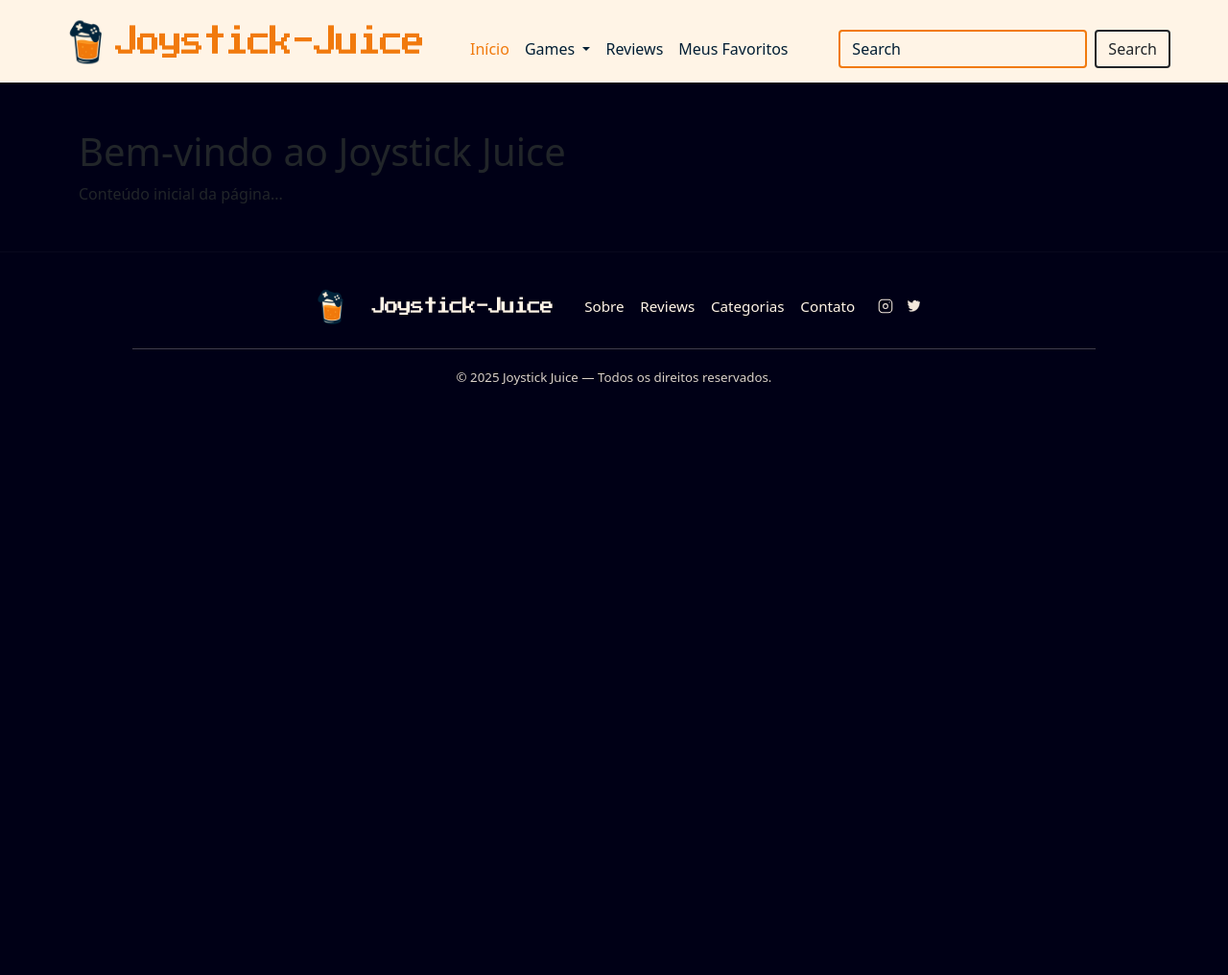
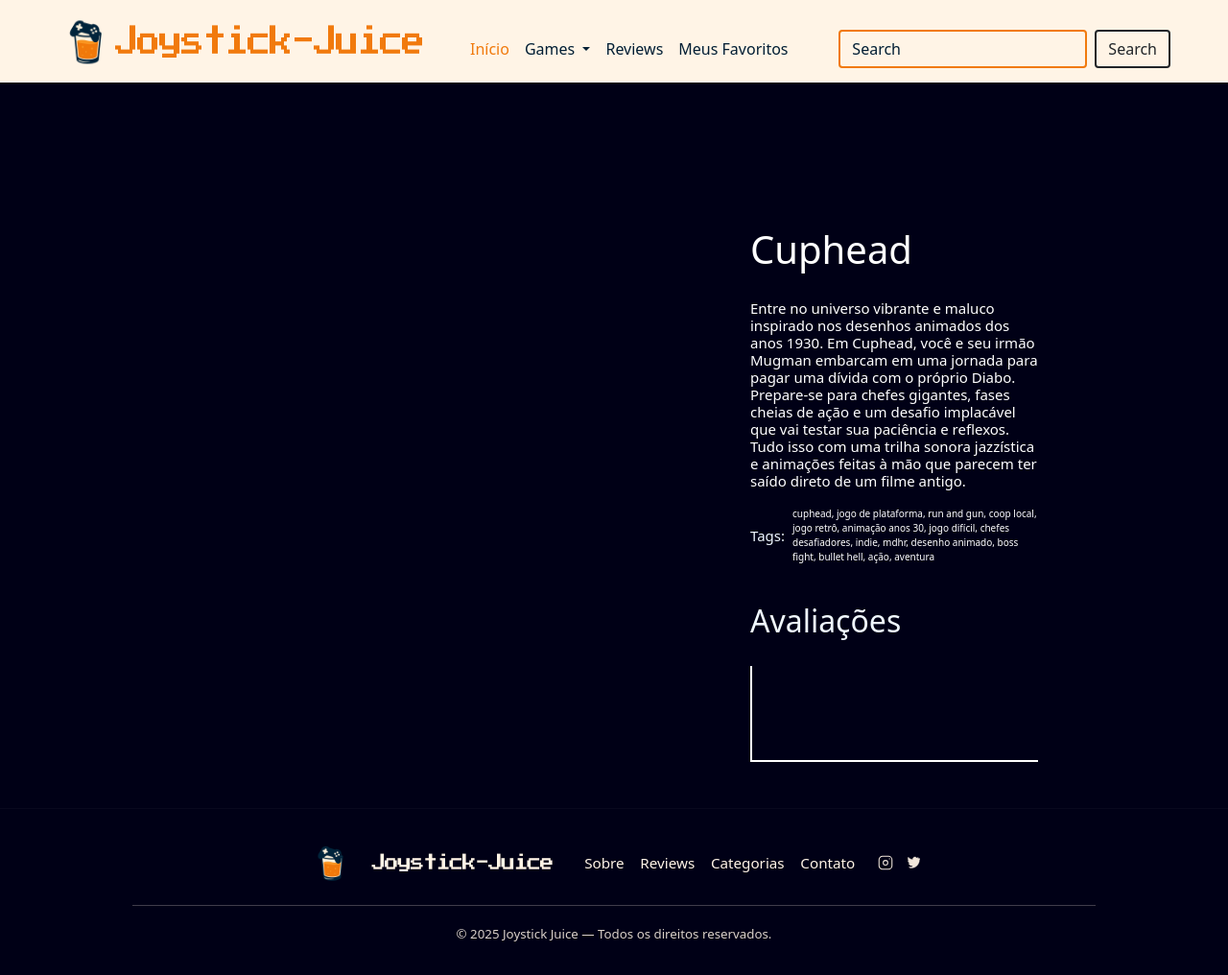
Before and after one commit to Mxrlrey/Joystick-Juice, a Django app: page /game/home/ in a window 1280 px wide. Shown: the whole page at 96% size. Before the commit the page ends 401 px from the top, so only its background shows below. Run offline with Django 5.2, Linux system fonts and the light colour scheme.

Commit message:
html e css da pagina de games

```diff
--- /dev/null
+++ b/app/Games/templates/games.html
@@ -0,0 +1,38 @@
+{% extends 'base.html' %}
+{% load static %}
+
+{% block css %}
+<link href="{% static 'css/games.css' %}" rel="stylesheet">
+{% endblock %}
+
+{% block title %}gamezinho{% endblock %}
+
+{% block content %}
+
+<h1 class="jogao">Cuphead</h1>
+
+<h3 class="descricao">Entre no universo vibrante e maluco inspirado nos desenhos animados dos anos 1930.
+     Em Cuphead, você e seu irmão Mugman embarcam em uma jornada para pagar uma dívida com o próprio Diabo.
+     Prepare-se para chefes gigantes, fases cheias de ação e um desafio implacável que vai testar sua paciência
+     e reflexos. Tudo isso com uma trilha sonora jazzística e animações feitas à mão que parecem ter saído direto
+     de um filme antigo.</h3>
+
+<div class="tag">
+   <h3 class="tags"> Tags: </h3>
+   <span class="tagss"> cuphead, jogo de plataforma, run and gun, coop local, jogo retrô, animação anos 30,
+     jogo difícil, chefes desafiadores, indie, mdhr, desenho animado, boss fight, bullet hell,
+     ação, aventura
+   </span>
+</div>
+
+
+<h2 class="avlctitulo">Avaliações</h2>
+
+<div class="avaliacao">
+  <div class="chart-container" id="chart">
+    <!-- As colunas das barras serão inseridas aqui via JavaScript -->
+  </div>
+</div>
+
+
+{% endblock %}
--- a/app/Games/views.py
+++ b/app/Games/views.py
@@ -2,4 +2,4 @@
 
 # Create your views here.
 def home(request):
-    return render(request, 'home.html')
+    return render(request, 'games.html')
--- /dev/null
+++ b/app/static/css/games.css
@@ -0,0 +1,85 @@
+.jogao{
+    color: white !important;
+    margin-top: 150px;
+    margin-left: 700px;
+}
+
+.descricao{
+    font-size: 15px;
+    color: white;
+    max-width: 300px;
+    margin-left: 700px;
+    padding-top: 20px;
+}
+
+.tag {
+  display: flex;
+  align-items: center;
+  gap: 8px;
+  margin-left: 700px;
+  max-width: 300px;
+  padding-top: 10px;
+}
+
+.tags {
+  margin: 0;
+  font-size: 15px;
+  color: aliceblue;
+}
+
+.tagss {
+  font-size: 10px;
+  color: white;
+}
+
+.avlctitulo {
+    color: aliceblue;
+    margin-left: 700px;
+    padding-top: 40px;
+}
+
+.avaliacao {
+    font-family: Arial, sans-serif;
+    max-width: 300px;
+    margin-left: 700px;
+    text-align: center;
+    padding-top: 20px;
+  }
+
+  .chart-container {
+    display: flex;
+    justify-content: space-around;
+    align-items: flex-end;
+    height: 100px; /* aumentei para visualização melhor */
+    border-left: 2px solid white;
+    border-bottom: 2px solid white;
+    padding-bottom: 30px;
+    margin-bottom: 20px;
+  }
+
+  .bar-column {
+    display: flex;
+    flex-direction: column;
+    align-items: center;
+    width: 50px;
+  }
+
+  .bar-fill {
+    width: 40px;
+    background: linear-gradient(180deg, #f39c12, #f1c40f);
+    border-radius: 6px 6px 0 0;
+    transition: height 1s ease;
+    height: 0; /* começa em zero, será alterado pelo JS */
+  }
+
+  .count {
+    margin-top: 6px;
+    font-weight: bold;
+    font-size: 14px;
+  }
+
+  .label {
+    margin-top: 8px;
+    font-weight: 600;
+    font-size: 16px;
+  }
--- a/app/templates/base.html
+++ b/app/templates/base.html
@@ -8,6 +8,7 @@
     <link href="https://cdn.jsdelivr.net/npm/bootstrap@5.1.3/dist/css/bootstrap.min.css" rel="stylesheet" integrity="sha384-1BmE4kWBq78iYhFldvKuhfTAU6auU8tT94WrHftjDbrCEXSU1oBoqyl2QvZ6jIW3" crossorigin="anonymous">
     <link href="https://fonts.googleapis.com/css2?family=Press+Start+2P&display=swap" rel="stylesheet">
     <link href="{% static 'css/style.css' %}" rel="stylesheet">
+    {% block css %}{% endblock %}
     <title>{% block title %}Joystick Juice{% endblock %}</title>
   </head>
   <body>
```
